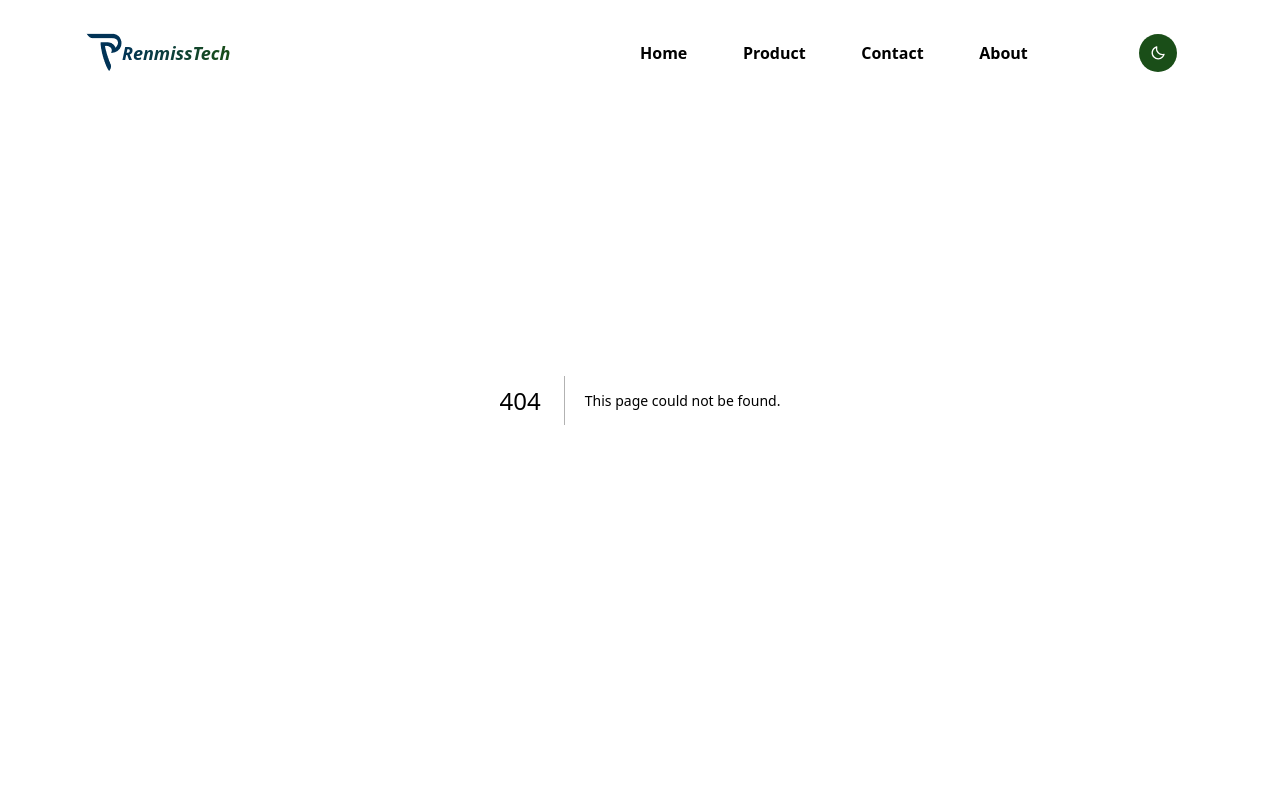
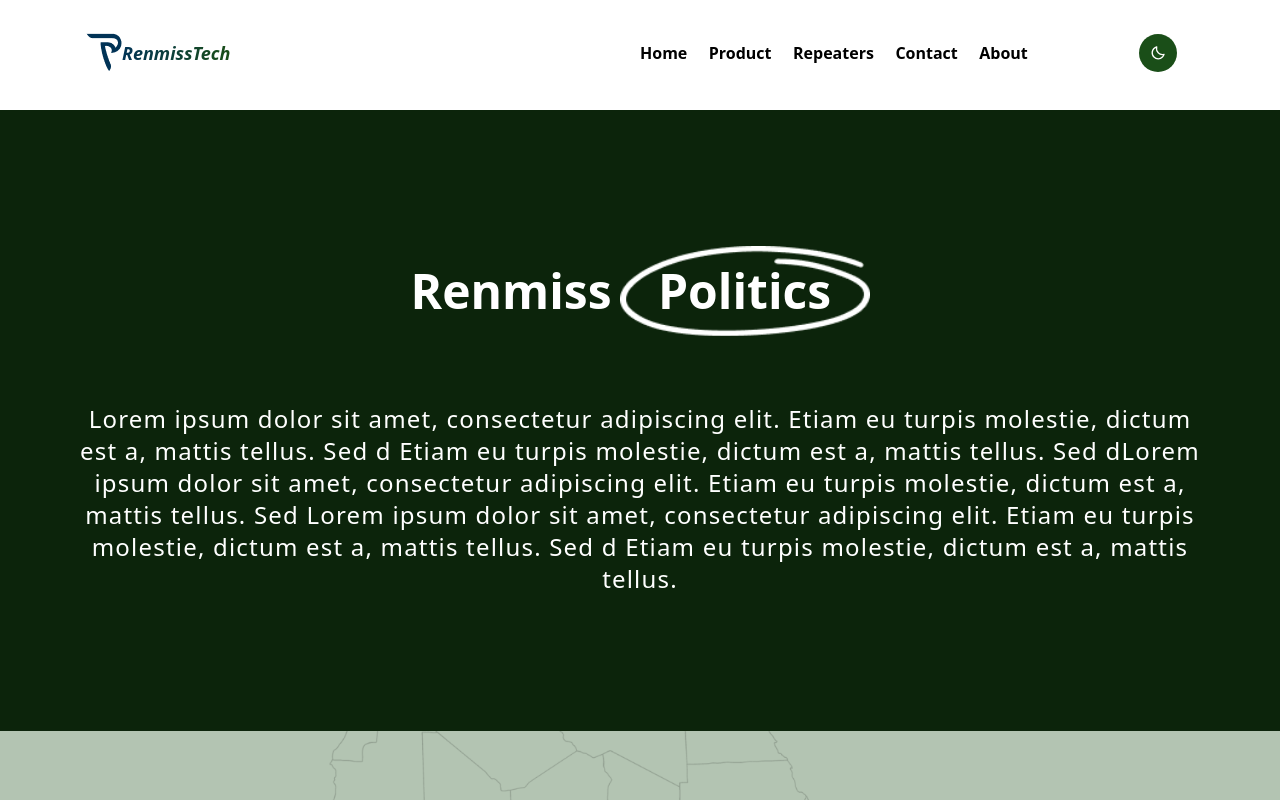
Before and after one commit to toluhikay/renmiss-site, a Next.js app: page /renmiss-politics in a window 1280 px wide. Before the commit this address had no page. Shown: the top 800 px of the page. Built offline with nearby package versions, Linux system fonts and the light colour scheme.

Commit message:
repeaters page added

```diff
--- a/app/components/Footer.tsx
+++ b/app/components/Footer.tsx
@@ -10,7 +10,7 @@ import Link from "next/link";
 const Footer = () => {
   const socialsDetails = [
     { id: 1, link: "https://www.facebook.com/profile.php?id=100089767633594", icon: FacebookIcon },
-    { id: 1, link: "https://twitter.com/RenmissL61902/status/1652996058631340034?s=20", icon: TwitterIcon },
+    { id: 1, link: "https://twitter.com/RenmissL61902", icon: TwitterIcon },
     { id: 1, link: "https://instagram.com/renmisstechltd?igshid=NTc4MTIwNjQ2YQ==", icon: InstagramIcon },
   ];
 
--- a/app/components/Navbar.tsx
+++ b/app/components/Navbar.tsx
@@ -11,6 +11,7 @@ const Navbar = () => {
   const NavData = [
     { id: 1, label: "home", link: "" },
     { id: 2, label: "product", link: "" },
+    { id: 2, label: "repeaters", link: "renmiss-politics" },
     { id: 3, label: "contact", link: "contact" },
     { id: 4, label: "about", link: "about" },
   ];
--- a/app/components/Repeaters.tsx
+++ b/app/components/Repeaters.tsx
@@ -5,6 +5,14 @@ import RingArrow from "../../public/images/RingArrow.png";
 
 const Repeaters = () => {
   const RepeatersData = [
+    { id: 1, name: "Osakpolor Momoh", region: "East", content: "Lorem ipsum dolor sit amet, consectetur adipiscing elit. Etiam eu turpis molestie, dictum est a, mattis tellus.", img: "https://images.unsplash.com/photo-1494790108377-be9c29b29330?ixlib=rb-4.0.3&ixid=M3wxMjA3fDB8MHxzZWFyY2h8M3x8cHJvZmlsZXxlbnwwfHwwfHx8MA%3D%3D&auto=format&fit=crop&w=800&q=60" },
+    { id: 2, name: "Osakpolor Momoh", region: "West", content: "Lorem ipsum dolor sit amet, consectetur adipiscing elit. Etiam eu turpis molestie, dictum est a, mattis tellus.", img: "https://plus.unsplash.com/premium_photo-1664304878313-90217946a9f3?ixlib=rb-4.0.3&ixid=M3wxMjA3fDB8MHxzZWFyY2h8MXx8aHVtYW4lMjBwcm9maWxlJTIwaW1hZ2V8ZW58MHx8MHx8fDA%3D&auto=format&fit=crop&w=800&q=60" },
+    { id: 3, name: "Osakpolor Momoh", region: "North", content: "Lorem ipsum dolor sit amet, consectetur adipiscing elit. Etiam eu turpis molestie, dictum est a, mattis tellus.", img: "https://images.unsplash.com/photo-1636910043919-c3792c7a0f60?ixlib=rb-4.0.3&ixid=M3wxMjA3fDB8MHxzZWFyY2h8Nnx8aHVtYW4lMjBwcm9maWxlJTIwaW1hZ2V8ZW58MHx8MHx8fDA%3D&auto=format&fit=crop&w=800&q=60" },
+    { id: 4, name: "Osakpolor Momoh", region: "South", content: "Lorem ipsum dolor sit amet, consectetur adipiscing elit. Etiam eu turpis molestie, dictum est a, mattis tellus.", img: "https://images.unsplash.com/photo-1598264294394-ba29cf557627?ixlib=rb-4.0.3&ixid=M3wxMjA3fDB8MHxzZWFyY2h8MTd8fGh1bWFuJTIwcHJvZmlsZSUyMGltYWdlfGVufDB8fDB8fHww&auto=format&fit=crop&w=800&q=60" },
+    { id: 1, name: "Osakpolor Momoh", region: "East", content: "Lorem ipsum dolor sit amet, consectetur adipiscing elit. Etiam eu turpis molestie, dictum est a, mattis tellus.", img: "https://images.unsplash.com/photo-1494790108377-be9c29b29330?ixlib=rb-4.0.3&ixid=M3wxMjA3fDB8MHxzZWFyY2h8M3x8cHJvZmlsZXxlbnwwfHwwfHx8MA%3D%3D&auto=format&fit=crop&w=800&q=60" },
+    { id: 2, name: "Osakpolor Momoh", region: "West", content: "Lorem ipsum dolor sit amet, consectetur adipiscing elit. Etiam eu turpis molestie, dictum est a, mattis tellus.", img: "https://plus.unsplash.com/premium_photo-1664304878313-90217946a9f3?ixlib=rb-4.0.3&ixid=M3wxMjA3fDB8MHxzZWFyY2h8MXx8aHVtYW4lMjBwcm9maWxlJTIwaW1hZ2V8ZW58MHx8MHx8fDA%3D&auto=format&fit=crop&w=800&q=60" },
+    { id: 3, name: "Osakpolor Momoh", region: "North", content: "Lorem ipsum dolor sit amet, consectetur adipiscing elit. Etiam eu turpis molestie, dictum est a, mattis tellus.", img: "https://images.unsplash.com/photo-1636910043919-c3792c7a0f60?ixlib=rb-4.0.3&ixid=M3wxMjA3fDB8MHxzZWFyY2h8Nnx8aHVtYW4lMjBwcm9maWxlJTIwaW1hZ2V8ZW58MHx8MHx8fDA%3D&auto=format&fit=crop&w=800&q=60" },
+    { id: 4, name: "Osakpolor Momoh", region: "South", content: "Lorem ipsum dolor sit amet, consectetur adipiscing elit. Etiam eu turpis molestie, dictum est a, mattis tellus.", img: "https://images.unsplash.com/photo-1598264294394-ba29cf557627?ixlib=rb-4.0.3&ixid=M3wxMjA3fDB8MHxzZWFyY2h8MTd8fGh1bWFuJTIwcHJvZmlsZSUyMGltYWdlfGVufDB8fDB8fHww&auto=format&fit=crop&w=800&q=60" },
     { id: 1, name: "Osakpolor Momoh", region: "East", content: "Lorem ipsum dolor sit amet, consectetur adipiscing elit. Etiam eu turpis molestie, dictum est a, mattis tellus.", img: "https://images.unsplash.com/photo-1494790108377-be9c29b29330?ixlib=rb-4.0.3&ixid=M3wxMjA3fDB8MHxzZWFyY2h8M3x8cHJvZmlsZXxlbnwwfHwwfHx8MA%3D%3D&auto=format&fit=crop&w=800&q=60" },
     { id: 2, name: "Osakpolor Momoh", region: "West", content: "Lorem ipsum dolor sit amet, consectetur adipiscing elit. Etiam eu turpis molestie, dictum est a, mattis tellus.", img: "https://plus.unsplash.com/premium_photo-1664304878313-90217946a9f3?ixlib=rb-4.0.3&ixid=M3wxMjA3fDB8MHxzZWFyY2h8MXx8aHVtYW4lMjBwcm9maWxlJTIwaW1hZ2V8ZW58MHx8MHx8fDA%3D&auto=format&fit=crop&w=800&q=60" },
     { id: 3, name: "Osakpolor Momoh", region: "North", content: "Lorem ipsum dolor sit amet, consectetur adipiscing elit. Etiam eu turpis molestie, dictum est a, mattis tellus.", img: "https://images.unsplash.com/photo-1636910043919-c3792c7a0f60?ixlib=rb-4.0.3&ixid=M3wxMjA3fDB8MHxzZWFyY2h8Nnx8aHVtYW4lMjBwcm9maWxlJTIwaW1hZ2V8ZW58MHx8MHx8fDA%3D&auto=format&fit=crop&w=800&q=60" },
--- a/app/page.tsx
+++ b/app/page.tsx
@@ -8,7 +8,7 @@ export default function Home() {
     <main className="flex flex-col items-center justify-between">
       <Hero />
       <RenmissApp />
-      <Repeaters />
+      {/* <Repeaters /> */}
     </main>
   );
 }
--- /dev/null
+++ b/app/renmiss-politics/components/RenmissPolitics.tsx
@@ -0,0 +1,17 @@
+import React from "react";
+
+const RenmissPolitics = () => {
+  return (
+    <div className="flex bg-[#0C240B] md:mt-[110px] mt-[70px] lg:py-[136px] md:py-[90px] py-[70px] px-[15px] flex-col items-center">
+      <div className="flex items-center md:text-5xl text-2xl font-bold mb-[67px]">
+        <h1 className="mr-2 text-white">Renmiss</h1> <div className="bg-about-white-mobile bg-cover  flex items-center justify-center p-4 w-[250px] min-h-[90px] text-white"> Politics</div>
+      </div>
+      <p className="text-center tracking-wider md:text-2xl text-base sm:w-[90%] text-[#FFFFFF]">
+        Lorem ipsum dolor sit amet, consectetur adipiscing elit. Etiam eu turpis molestie, dictum est a, mattis tellus. Sed d Etiam eu turpis molestie, dictum est a, mattis tellus. Sed dLorem ipsum dolor sit amet, consectetur adipiscing elit. Etiam eu turpis molestie, dictum est a, mattis tellus. Sed Lorem ipsum dolor sit amet, consectetur adipiscing elit. Etiam eu turpis molestie, dictum est a,
+        mattis tellus. Sed d Etiam eu turpis molestie, dictum est a, mattis tellus.
+      </p>
+    </div>
+  );
+};
+
+export default RenmissPolitics;
--- /dev/null
+++ b/app/renmiss-politics/layout.tsx
@@ -0,0 +1,7 @@
+import React from "react";
+
+const RenmissLayout = ({ children }: { children: React.ReactNode }) => {
+  return <section>{children}</section>;
+};
+
+export default RenmissLayout;
--- /dev/null
+++ b/app/renmiss-politics/page.tsx
@@ -0,0 +1,14 @@
+import React from "react";
+import RenmissPolitics from "./components/RenmissPolitics";
+import Repeaters from "../components/Repeaters";
+
+const RenmissPoliticsPage = () => {
+  return (
+    <div>
+      <RenmissPolitics />
+      <Repeaters />
+    </div>
+  );
+};
+
+export default RenmissPoliticsPage;
```
